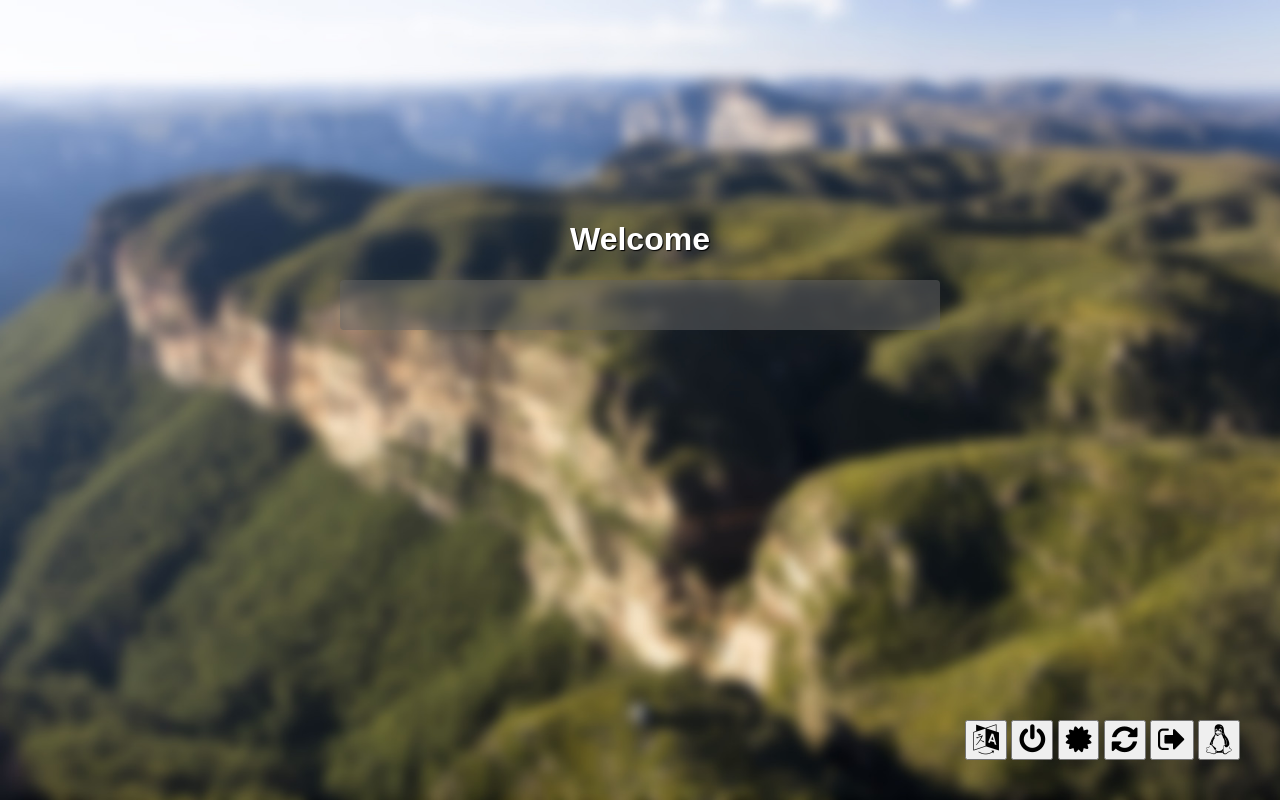
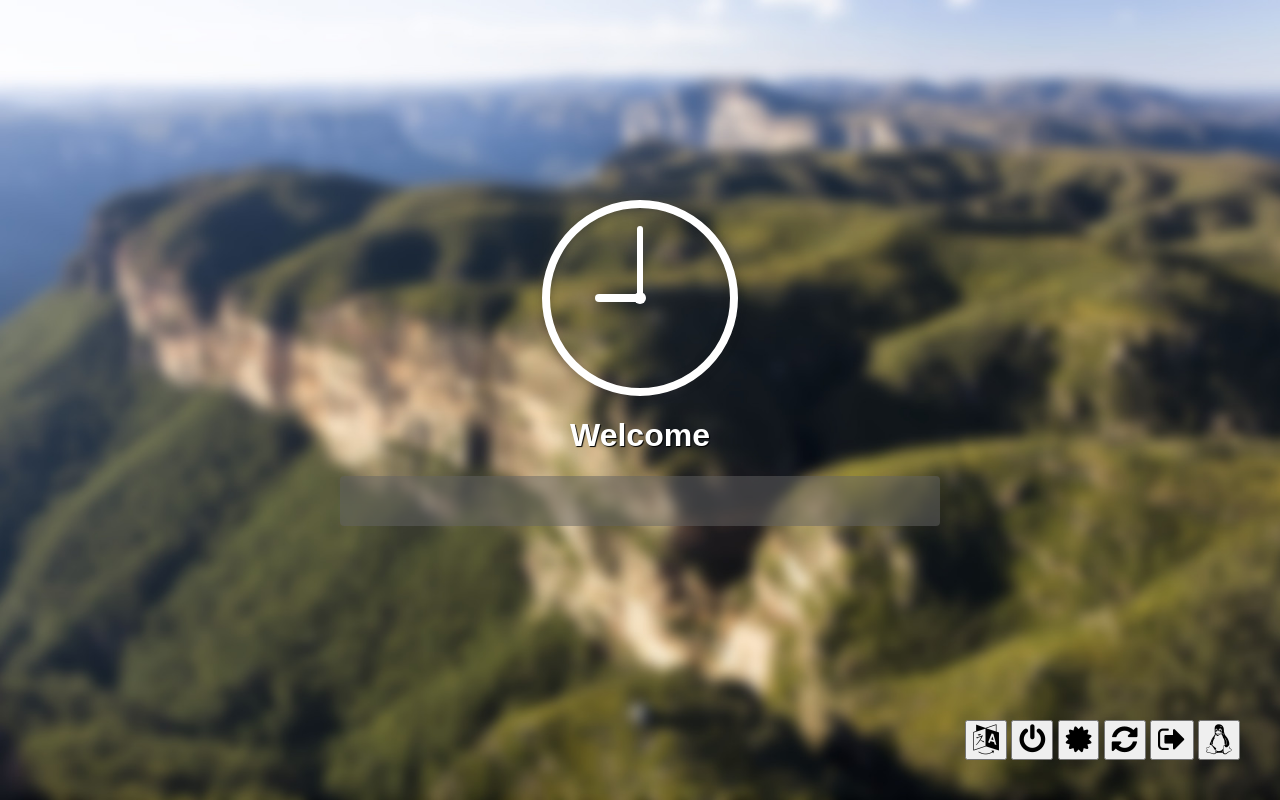
Before and after one commit to categulario/mdmlogin, a website: page index.html in a window 1280 px wide. Drawn offline with nearby package versions, Linux system fonts and the light colour scheme; files that its build step writes are made by us from their sources.

Commit message:
include a clock in the login

```diff
--- a/index.html
+++ b/index.html
@@ -4,6 +4,7 @@
 		<meta charset="utf-8">
 		<link rel="stylesheet" href="assets/css/theme.css" media="screen">
 		<link rel="stylesheet" type="text/css" href="vendor/fontawesome/css/font-awesome.min.css">
+		<script type="text/javascript" src="vendor/jquery/jquery.min.js"></script>
 		<script type="text/javascript">
 			var users = Array();
 
@@ -24,6 +25,12 @@
 
 			// Called by MDM to update the clock
 			function set_clock(message) {
+				var minute = parseInt(message.match(/:([0-9]{2})/)[1]) * 6,
+					hour   = (parseInt(message.match(/([0-9]{2}):/)[1]) % 12) / 12 * 360 + 90 + minute / 12;
+
+				$('#hour')  .css("transform", "rotate(" + hour   + "deg)");
+				$('#minute').css("transform", "rotate(" + minute + "deg)");
+
 				document.getElementById("login-clock").innerHTML = message;
 			}
 
@@ -166,6 +173,14 @@
 		</div>
 
 		<div id="login-box">
+			<div class="clock-wrapper">
+				<div class="clock-circle">
+					<div class="clock-face">
+						<div id="hour" class="clock-hour"></div>
+						<div id="minute" class="clock-minute"></div>
+					</div>
+				</div>
+			</div>
 			<h1 id="login-message">Welcome</h1>
 			<h4 id="login-countdown"></h3>
 
--- /dev/null
+++ b/src/less/clock.less
@@ -0,0 +1,53 @@
+.clock-circle {
+	margin: 0 auto 0 auto;
+	width:180px;
+	height:180px;
+	position:relative;
+	border:8px solid #fff;
+	border-radius:50%;
+	box-shadow:0 1px 8px rgba(34, 34, 34, 0.3),inset 0 1px 8px rgba(34, 34, 34, 0.3);
+}
+.clock-face {
+	width:100%;
+	height:100%;
+}
+.clock-face:after {
+	position:absolute;
+	top:50%;
+	left:50%;
+	width:12px;
+	height:12px;
+	margin:-6px 0 0 -6px;
+	background:#fff;
+	border-radius:6px;
+	content:"";
+	display:block;
+}
+.clock-hour {
+	width:0;
+	height:0;
+	position:absolute;
+	top:50%;
+	left:50%;
+	margin:-4px 0 -4px -25%;
+	padding:4px 0 4px 25%;
+	background:#fff;
+	-webkit-transform-origin:100% 50%;
+	-ms-transform-origin:100% 50%;
+	transform-origin:100% 50%;
+	border-radius:4px 0 0 4px;
+}
+.clock-minute {
+	width:0;
+	height:0;
+	position:absolute;
+	top:50%;
+	left:50%;
+	margin:-40% -3px 0;
+	padding:40% 3px 0;
+	background:#fff;
+	-webkit-transform-origin:50% 100%;
+	-ms-transform-origin:50% 100%;
+	transform-origin:50% 100%;
+	border-radius:3px 3px 0 0;
+}
--- a/src/less/theme.less
+++ b/src/less/theme.less
@@ -1,3 +1,5 @@
+@import 'clock.less';
+
 * {
 	font-family: Liberation sans;
 }
```
